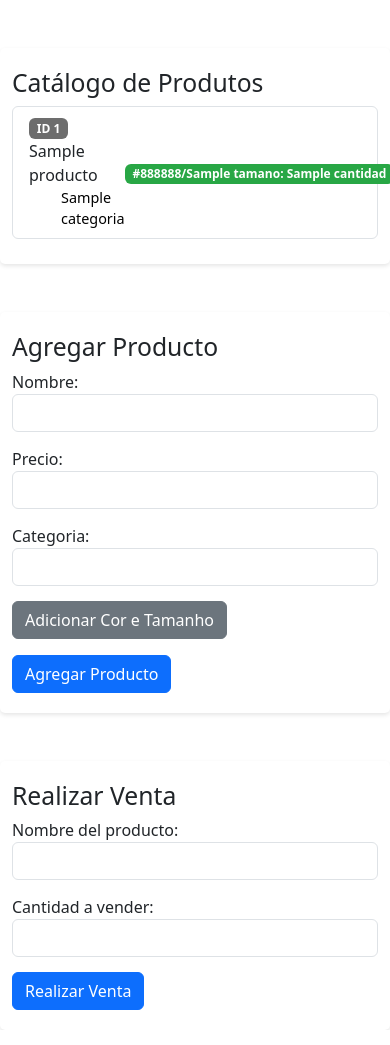
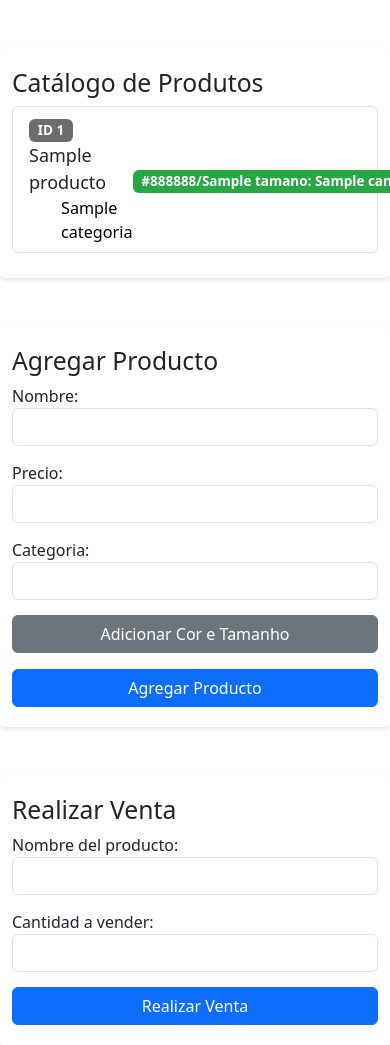
Before and after one commit to ferreiraluc/inventory, a Flask app: template templates/index.html in a window 390 px wide; the page is wider, and only the part inside the window is pictured. Run offline with Flask 3, Linux system fonts and the light colour scheme; the template is opened without the code that fills it: most values are stand-ins (such as "Sample title", 1, 10 or a date in 2020); some libraries are stand-ins or nearby versions.

Commit message:
resposividade corrigida

```diff
--- a/static/style.css
+++ b/static/style.css
@@ -57,6 +57,60 @@ h2 {
 }
 
 /* Responsividade */
+
+@media only screen and (max-width: 320px) {
+    .form-group, .form-control, .btn-primary, .btn-secondary {
+        width: 100%;
+    }
+    .btn-primary, .btn-secondary {
+        padding: 10px;
+        font-size: 16px;
+    }
+    .list-group-item {
+        font-size: 14px;
+    }
+}
+
+@media only screen and (max-width: 480px) {
+    .form-group, .form-control, .btn-primary, .btn-secondary {
+        width: 100%;
+    }
+    .btn-primary, .btn-secondary {
+        padding: 12px;
+        font-size: 18px;
+    }
+    .list-group-item {
+        font-size: 16px;
+    }
+}
+
+@media only screen and (max-width: 480px) {
+    .form-group, .form-control, .btn-primary, .btn-secondary {
+        width: 100%;
+    }
+    .btn-primary, .btn-secondary {
+        padding: 12px;
+        font-size: 18px;
+    }
+    .list-group-item {
+        font-size: 16px;
+    }
+}
+
+@media only screen and (max-width: 768px) {
+    .form-group, .form-control, .btn-primary, .btn-secondary {
+        width: 100%;
+    }
+    .btn-primary, .btn-secondary {
+        padding: 15px;
+        font-size: 20px;
+    }
+    .list-group-item {
+        font-size: 18px;
+    }
+}
+
+
 @media (max-width: 768px) {
     .form-group {
         width: 100%;
@@ -165,9 +219,4 @@ h2 {
     color: white;
 }
 
-
-
-
-
-
 /* FIM CORES */
--- a/templates/index.html
+++ b/templates/index.html
@@ -2,6 +2,7 @@
 <html lang="en">
 <head>
     <meta charset="UTF-8">
+    <meta name="viewport" content="width=device-width, initial-scale=1">
     <title>Eleven</title>
     <link rel="stylesheet" href="/static/style.css">
     <link href="https://cdn.jsdelivr.net/npm/bootstrap@5.3.2/dist/css/bootstrap.min.css" rel="stylesheet" integrity="sha384-T3c6CoIi6uLrA9TneNEoa7RxnatzjcDSCmG1MXxSR1GAsXEV/Dwwykc2MPK8M2HN" crossorigin="anonymous">
```
Also changed, not shown: 1 other file.
